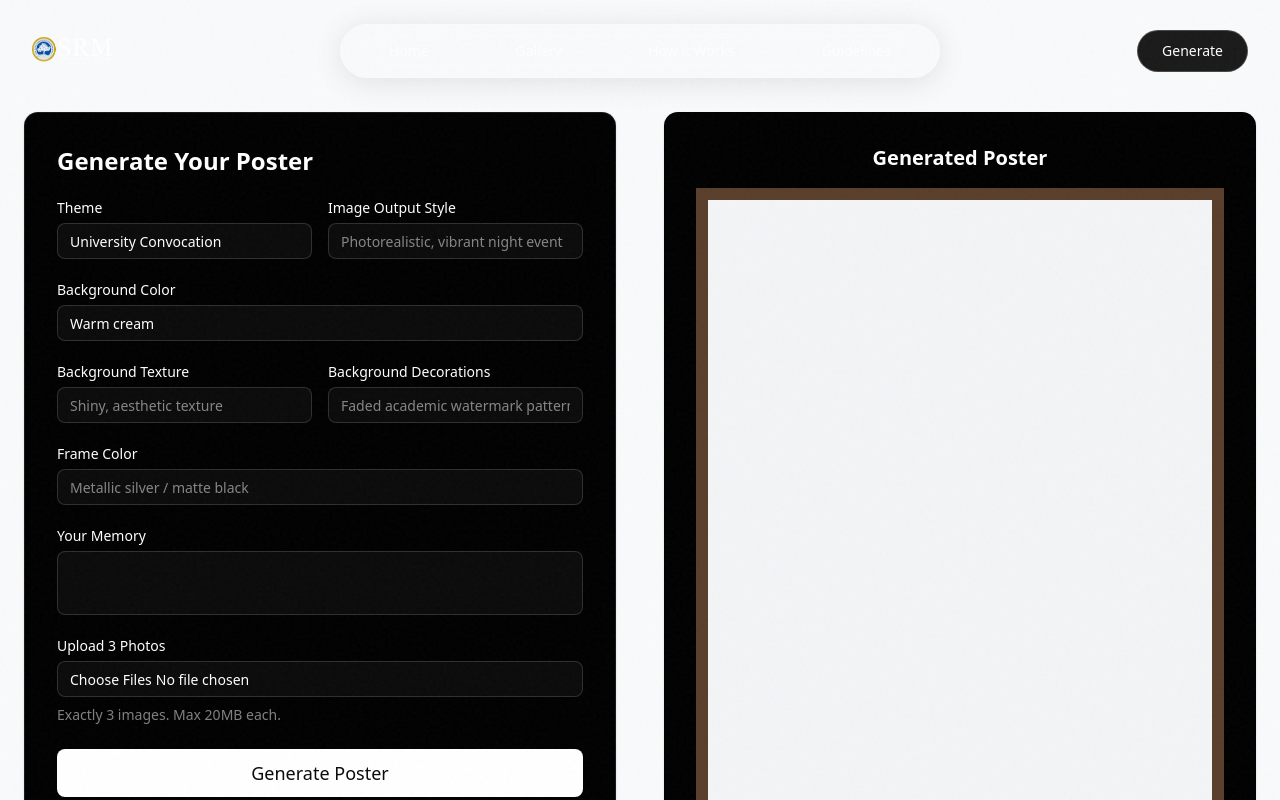
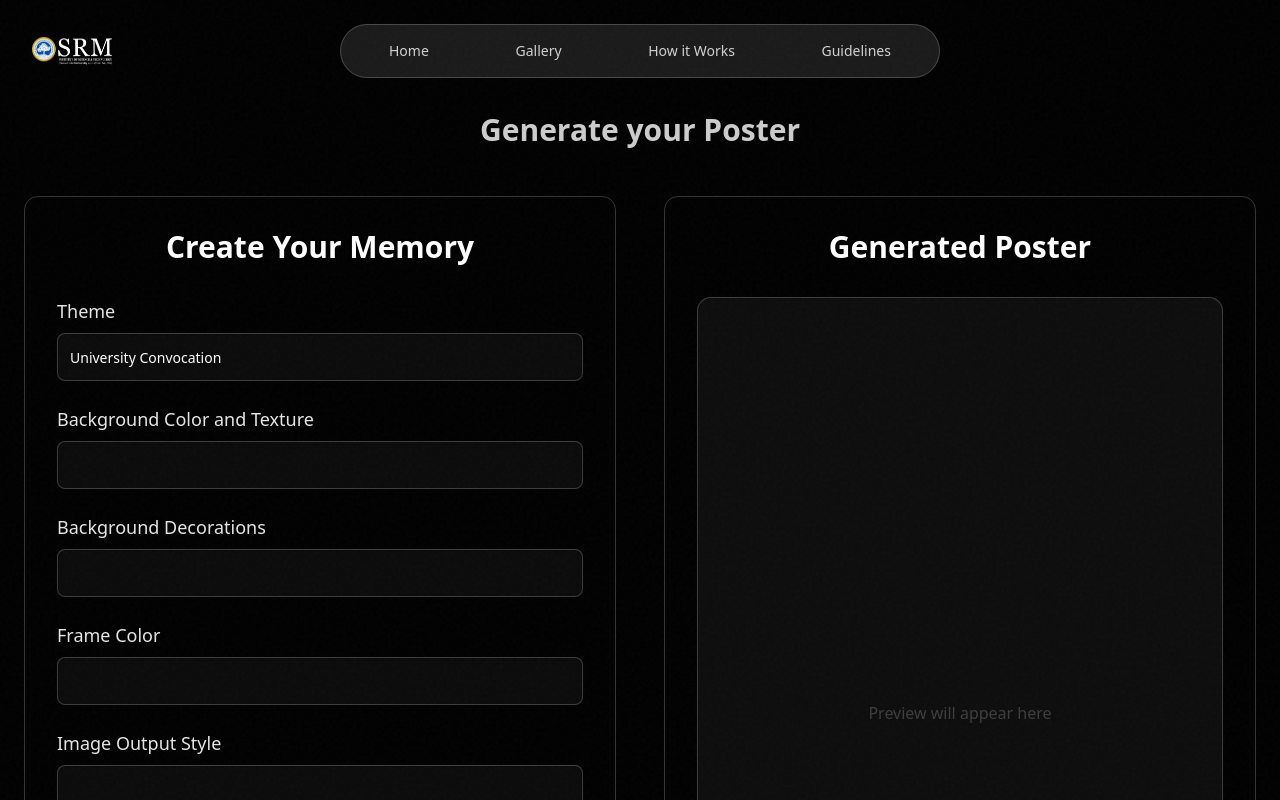
Before and after one commit to team-envision/envision-milan-portal, a Next.js app in the folder apps/web/: page /generate in a window 1280 px wide. Shown: the top 800 px of the page. Built offline with nearby package versions, Linux system fonts and the light colour scheme.

Commit message:
pushed changes

```diff
--- a/apps/web/app/generate/page.tsx
+++ b/apps/web/app/generate/page.tsx
@@ -5,10 +5,15 @@ import { GeneratorProvider } from "@/context/GeneratorContext";
 export default function GeneratePage() {
   return (
     <GeneratorProvider>
-      <div className="min-h-screen pt-28 bg-gray-50">
-        <div className="max-w-7xl mx-auto px-6 grid grid-cols-1 lg:grid-cols-2 gap-12">
-          <GeneratorForm />
-          <GeneratedPreview />
+      <div className="min-h-screen pt-28 bg-black text-white">
+        <div className="max-w-7xl mx-auto px-6">
+          <h1 className="text-3xl font-bold text-center mb-12 text-white/80">
+            Generate your Poster
+          </h1>
+          <div className="grid grid-cols-1 lg:grid-cols-2 gap-12">
+            <GeneratorForm />
+            <GeneratedPreview />
+          </div>
         </div>
       </div>
     </GeneratorProvider>
--- a/apps/web/components/generator/GeneratedPreview.tsx
+++ b/apps/web/components/generator/GeneratedPreview.tsx
@@ -7,12 +7,12 @@ export default function GeneratedPreview() {
   const { state } = useGenerator();
 
   return (
-    <div className="bg-black p-8 rounded-xl shadow-sm flex flex-col items-center">
-      <h2 className="text-xl font-semibold mb-4">Generated Poster</h2>
+    <div className="bg-transparent p-8 rounded-xl border border-white/20 flex flex-col items-center h-full">
+      <h2 className="text-3xl font-semibold mb-8 text-center text-white">Generated Poster</h2>
 
-      <div className="relative w-full h-screen bg-gray-100 rounded-xl shadow-lg">
+      <div className="relative w-full h-full min-h-[600px] border border-white/20 rounded-xl overflow-hidden bg-[#1a1a1a]/50 flex items-center justify-center">
         {state.isLoading && (
-          <div className="absolute inset-0 flex items-center justify-center">
+          <div className="absolute inset-0 flex items-center justify-center text-white/50 animate-pulse">
             Generating...
           </div>
         )}
@@ -20,20 +20,25 @@ export default function GeneratedPreview() {
         {state.generatedImage && !state.isLoading && (
           <img
             src={state.generatedImage}
-            className="absolute inset-0 w-full h-full object-contain"
+            className="w-full h-full object-contain"
+            alt="Generated Poster"
           />
         )}
 
-        {/* Fixed overlay frame */}
-        <div className="absolute inset-0 border-[12px] border-[#5a3e2b] pointer-events-none" />
+        {!state.generatedImage && !state.isLoading && (
+             <div className="text-white/20">Preview will appear here</div>
+        )}
+
       </div>
       {state.compressedText && (
-        <p className="mt-3 text-sm text-gray-600 italic">
+        <p className="mt-4 text-sm text-gray-400 italic text-center max-w-md">
           Caption: {state.compressedText}
         </p>
       )}
 
-      {state.generatedImage && <ShareActions />}
+      <div className="mt-6 w-full flex justify-center">
+        {state.generatedImage && <ShareActions />}
+      </div>
     </div>
   );
 }
--- a/apps/web/components/generator/GeneratorForm.tsx
+++ b/apps/web/components/generator/GeneratorForm.tsx
@@ -3,6 +3,7 @@
 import { useForm } from "react-hook-form";
 import { z } from "zod";
 import { zodResolver } from "@hookform/resolvers/zod";
+import Image from "next/image";
 
 import { useGenerator } from "@/context/GeneratorContext";
 import { buildPosterPrompt } from "@/utils/prompts/build";
@@ -169,22 +170,23 @@ export default function GeneratorForm() {
   };
 
   return (
-    <div className="bg-black p-8 rounded-xl shadow-sm border">
-      <h2 className="text-2xl font-semibold mb-6">Generate Your Poster</h2>
+    <div className="bg-transparent p-8 rounded-xl border border-white/20">
+      <h2 className="text-3xl font-semibold mb-8 text-center text-white">
+        Create Your Memory
+      </h2>
 
       <Form {...form}>
         <form onSubmit={form.handleSubmit(onSubmit)} className="space-y-6">
-          {/* Top Grid */}
-          <div className="grid grid-cols-1 md:grid-cols-2 gap-4">
+          {/* Theme */}
           <FormField
             name="theme"
             control={form.control}
             render={({ field }) => (
               <FormItem>
-                  <FormLabel>Theme</FormLabel>
+                <FormLabel className="text-white/90 text-lg">Theme</FormLabel>
                 <FormControl>
                   <Input
-                      placeholder="University Event – Aaruush '25"
+                    className="bg-[#1a1a1a] border-white/20 text-white h-12 focus-visible:ring-offset-0 focus-visible:ring-1 focus-visible:ring-white/30"
                     {...field}
                   />
                 </FormControl>
@@ -193,80 +195,32 @@ export default function GeneratorForm() {
             )}
           />
 
-            <FormField
-              name="imageStyle"
-              control={form.control}
-              render={({ field }) => (
-                <FormItem>
-                  <FormLabel>Image Output Style</FormLabel>
-                  <FormControl>
-                    <Input
-                      placeholder="Photorealistic, vibrant night event"
-                      {...field}
-                    />
-                  </FormControl>
-                  <FormMessage />
-                </FormItem>
-              )}
-            />
-          </div>
-
+          {/* Background Color (Hidden) */}
           <FormField
             name="backgroundColor"
             control={form.control}
             render={({ field }) => (
-              <FormItem>
-                <FormLabel>Background Color</FormLabel>
+              <FormItem className="hidden">
                 <FormControl>
-                  <Input placeholder="Dark shades, warm tones" {...field} />
+                  <Input type="hidden" {...field} />
                 </FormControl>
                 <FormMessage />
               </FormItem>
             )}
           />
 
-          <div className="grid grid-cols-1 md:grid-cols-2 gap-4">
+          {/* Background Color and Texture */}
           <FormField
             name="backgroundTexture"
             control={form.control}
             render={({ field }) => (
               <FormItem>
-                  <FormLabel>Background Texture</FormLabel>
-                  <FormControl>
-                    <Input placeholder="Shiny, aesthetic texture" {...field} />
-                  </FormControl>
-                  <FormMessage />
-                </FormItem>
-              )}
-            />
-
-            <FormField
-              name="backgroundDecorations"
-              control={form.control}
-              render={({ field }) => (
-                <FormItem>
-                  <FormLabel>Background Decorations</FormLabel>
+                <FormLabel className="text-white/90 text-lg">
+                  Background Color and Texture
+                </FormLabel>
                 <FormControl>
                   <Input
-                      placeholder="Faded academic watermark patterns"
-                      {...field}
-                    />
-                  </FormControl>
-                  <FormMessage />
-                </FormItem>
-              )}
-            />
-          </div>
-
-          <FormField
-            name="frameColor"
-            control={form.control}
-            render={({ field }) => (
-              <FormItem>
-                <FormLabel>Frame Color</FormLabel>
-                <FormControl>
-                  <Input
-                    placeholder="Metallic silver / matte black"
+                    className="bg-[#1a1a1a] border-white/20 text-white h-12 focus-visible:ring-offset-0 focus-visible:ring-1 focus-visible:ring-white/30"
                     {...field}
                   />
                 </FormControl>
@@ -275,14 +229,81 @@ export default function GeneratorForm() {
             )}
           />
 
+          {/* Background Decorations */}
+          <FormField
+            name="backgroundDecorations"
+            control={form.control}
+            render={({ field }) => (
+              <FormItem>
+                <FormLabel className="text-white/90 text-lg">
+                  Background Decorations
+                </FormLabel>
+                <FormControl>
+                  <Input
+                    className="bg-[#1a1a1a] border-white/20 text-white h-12 focus-visible:ring-offset-0 focus-visible:ring-1 focus-visible:ring-white/30"
+                    {...field}
+                  />
+                </FormControl>
+                <FormMessage />
+              </FormItem>
+            )}
+          />
+
+          {/* Frame Color */}
+          <FormField
+            name="frameColor"
+            control={form.control}
+            render={({ field }) => (
+              <FormItem>
+                <FormLabel className="text-white/90 text-lg">
+                  Frame Color
+                </FormLabel>
+                <FormControl>
+                  <Input
+                    className="bg-[#1a1a1a] border-white/20 text-white h-12 focus-visible:ring-offset-0 focus-visible:ring-1 focus-visible:ring-white/30"
+                    {...field}
+                  />
+                </FormControl>
+                <FormMessage />
+              </FormItem>
+            )}
+          />
+
+          {/* Image Output Style */}
+          <FormField
+            name="imageStyle"
+            control={form.control}
+            render={({ field }) => (
+              <FormItem>
+                <FormLabel className="text-white/90 text-lg">
+                  Image Output Style
+                </FormLabel>
+                <FormControl>
+                  <Input
+                    className="bg-[#1a1a1a] border-white/20 text-white h-12 focus-visible:ring-offset-0 focus-visible:ring-1 focus-visible:ring-white/30"
+                    {...field}
+                  />
+                </FormControl>
+                <FormMessage />
+              </FormItem>
+            )}
+          />
+
+          {/* Your Memory */}
           <FormField
             name="memory"
             control={form.control}
             render={({ field }) => (
               <FormItem>
-                <FormLabel>Your Memory</FormLabel>
+                <FormLabel className="text-white/90 text-lg">
+                  Your Memory
+                </FormLabel>
                 <FormControl>
-                  <Textarea rows={4} className="resize-none" {...field} />
+                  <Textarea
+                    rows={5}
+                    className="resize-none bg-[#1a1a1a] border-white/20 text-white focus-visible:ring-offset-0 focus-visible:ring-1 focus-visible:ring-white/30"
+                    {...field}
+                  />
                 </FormControl>
                 <FormMessage />
               </FormItem>
@@ -295,17 +316,20 @@ export default function GeneratorForm() {
             name="images"
             render={({ field: { onChange, value, ...fieldProps } }) => (
               <FormItem>
-                <FormLabel>Upload 3 Photos</FormLabel>
+                <FormLabel className="text-white/90 text-lg">
+                  Upload 3 Photos
+                </FormLabel>
                 <FormControl>
                   <Input
                     {...fieldProps}
                     type="file"
                     accept="image/png,image/jpeg,image/webp"
                     multiple
+                    className="bg-[#1a1a1a] border-white/20 text-white pt-2 h-14 cursor-pointer file:text-white file:mr-4 file:bg-white/10 file:px-4 file:rounded-full file:border-0 hover:file:bg-white/20 transition-all"
                     onChange={(e) => onChange(Array.from(e.target.files || []))}
                   />
                 </FormControl>
-                <FormDescription>
+                <FormDescription className="text-white/50">
                   Exactly 3 images. Max 20MB each.
                 </FormDescription>
 
@@ -315,7 +339,7 @@ export default function GeneratorForm() {
                       <img
                         key={i}
                         src={URL.createObjectURL(file)}
-                        className="h-24 w-full object-cover rounded-md border"
+                        className="h-24 w-full object-cover rounded-md border border-white/20"
                         alt={`preview-${i}`}
                       />
                     ))}
@@ -326,13 +350,22 @@ export default function GeneratorForm() {
             )}
           />
 
+          <div className="flex justify-center mt-6">
             <Button
               type="submit"
               disabled={state.isLoading}
-            className="w-full h-12 text-lg"
+              className="px-8 h-12 text-lg rounded-full bg-white/10 hover:bg-white/20 text-white border border-white/10 backdrop-blur-sm transition-all flex items-center gap-2"
             >
+              <Image
+                src="/images/star.png"
+                alt="Star"
+                width={30}
+                height={30}
+                className="w-8 h-8"
+              />
               {state.isLoading ? "Generating..." : "Generate Poster"}
             </Button>
+          </div>
         </form>
       </Form>
     </div>
--- a/apps/web/components/generator/ShareActions.tsx
+++ b/apps/web/components/generator/ShareActions.tsx
@@ -53,25 +53,13 @@ export default function ShareActions() {
   };
 
   return (
-    <div className="mt-6 flex flex-wrap justify-center gap-3">
+    <div className="flex justify-center w-full">
       <Button
         onClick={handleDownload}
         disabled={isSaving}
-        className="flex items-center gap-2 bg-black text-white hover:bg-gray-800"
+        className="px-8 h-12 text-lg rounded-full bg-white/10 hover:bg-white/20 text-white border border-white/10 backdrop-blur-sm transition-all min-w-[200px]"
       >
-        <Download className="w-4 h-4" />
-        {isSaving ? "Saving..." : "Download & Save"}
-      </Button>
-
-      {/* Social Placeholders - Visual only for now */}
-      <Button variant="outline" size="icon" title="Share on Instagram">
-        <Instagram className="w-4 h-4" />
-      </Button>
-      <Button variant="outline" size="icon" title="Share on LinkedIn">
-        <Linkedin className="w-4 h-4" />
-      </Button>
-      <Button variant="outline" size="icon" title="Share on Twitter">
-        <Twitter className="w-4 h-4" />
+        {isSaving ? "Saving..." : "Download"}
       </Button>
     </div>
   );
--- a/apps/web/components/hero/Navbar.tsx
+++ b/apps/web/components/hero/Navbar.tsx
@@ -4,6 +4,7 @@ import { motion } from "framer-motion";
 import Link from "next/link";
 import Image from "next/image";
 import { useState, useEffect } from "react";
+import { usePathname } from "next/navigation";
 
 const navLinks = [
   { href: "/", label: "Home" },
@@ -13,6 +14,7 @@ const navLinks = [
 ];
 
 export default function Navbar() {
+  const pathname = usePathname();
   const [scrolled, setScrolled] = useState(false);
 
   useEffect(() => {
@@ -77,6 +79,7 @@ export default function Navbar() {
       </nav>
 
       {/* Generate Button - Absolute Right */}
+      {pathname !== "/generate" && (
         <div className="absolute right-8 pointer-events-auto">
           <Link
             href="/generate"
@@ -91,6 +94,7 @@ export default function Navbar() {
             Generate
           </Link>
         </div>
+      )}
     </motion.div>
   );
 }
```
Lines whose indentation alone changed are shown as unchanged.
